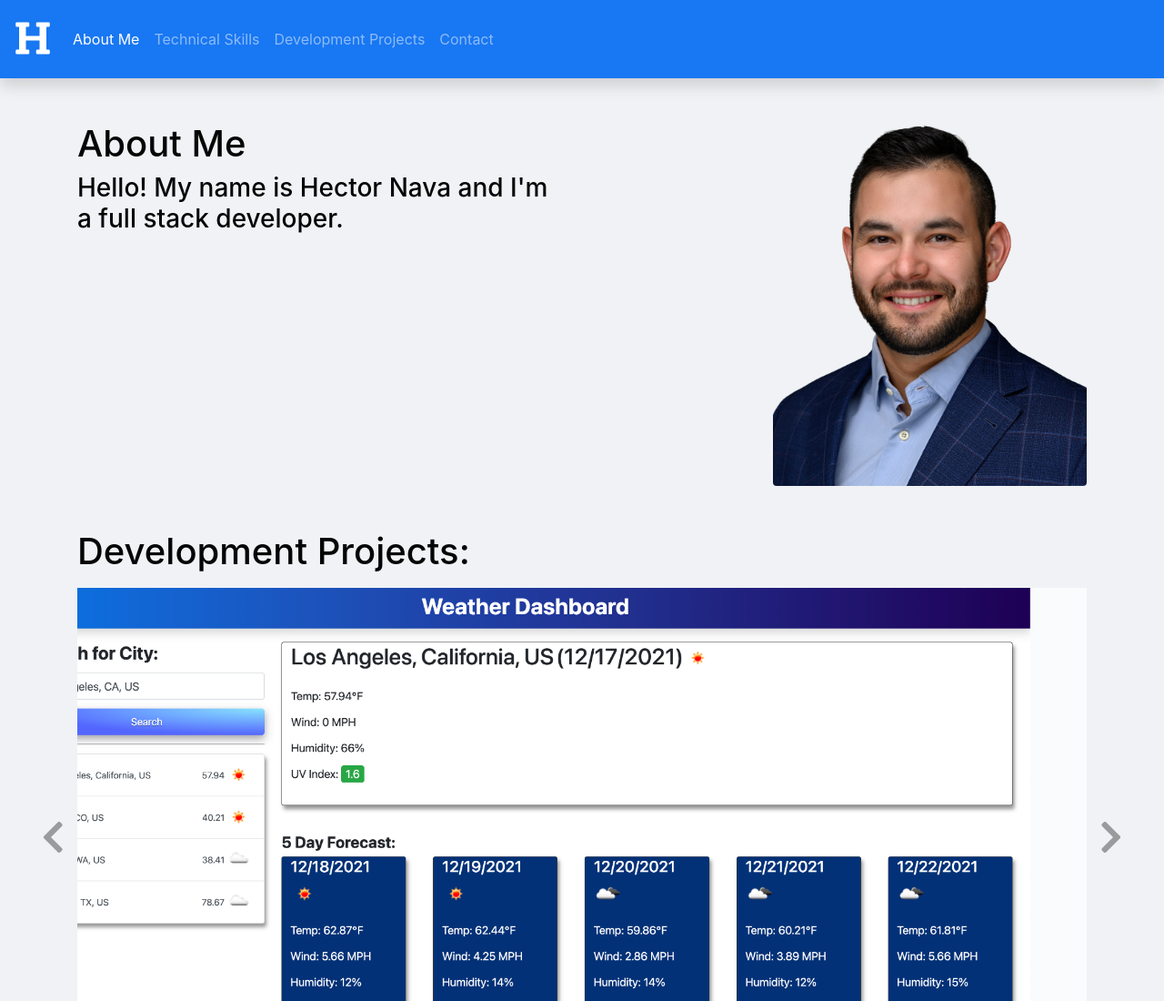
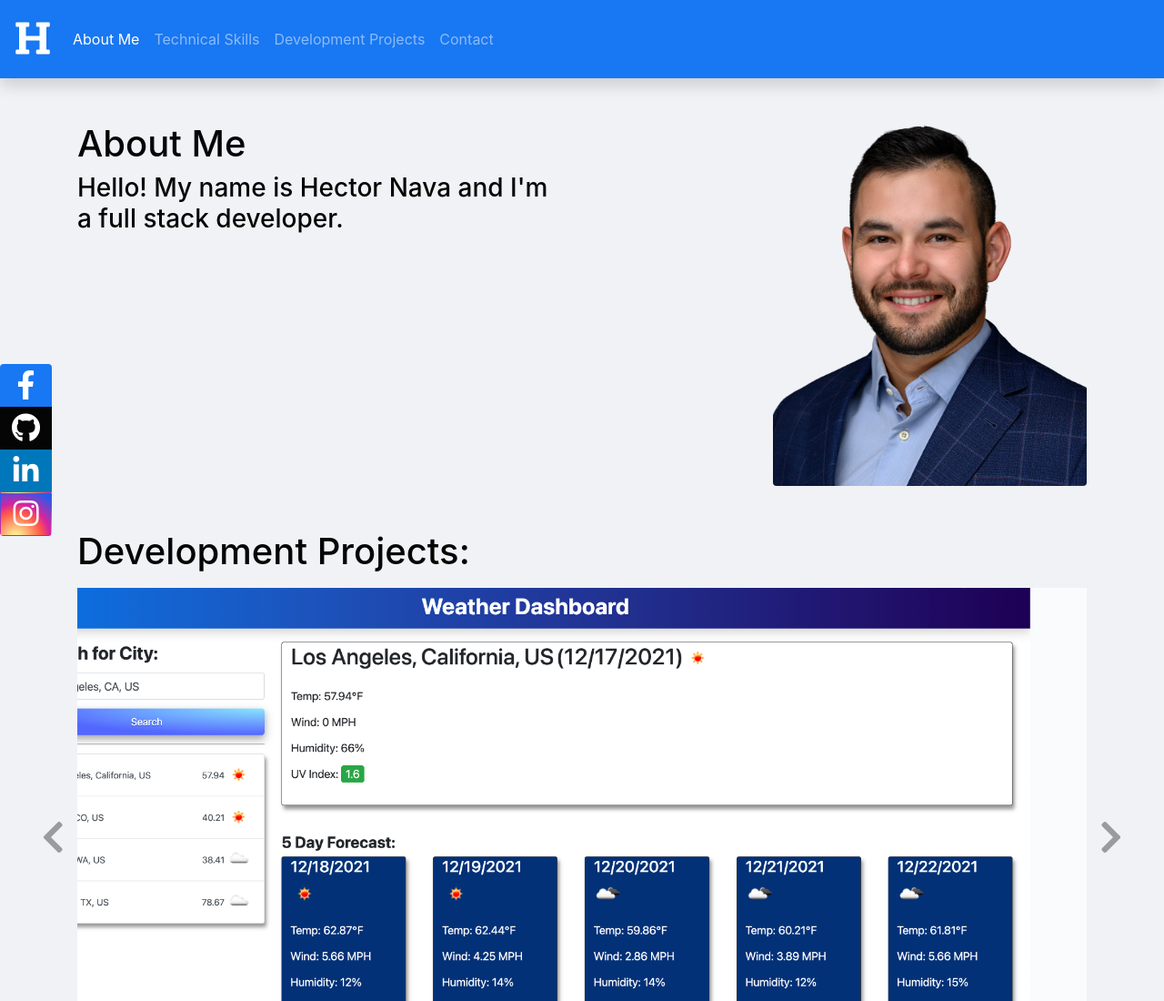
Before and after one commit to hnava47/PortfolioH7, a plain HTML site: page index.html in a window 1280 px wide. Shown: the top 1100 px of the page at 91% size. Drawn offline with nearby package versions, Linux system fonts and the light colour scheme.

Commit message:
Added social media links

```diff
--- a/assets/css/style.css
+++ b/assets/css/style.css
@@ -25,3 +25,24 @@ footer {
     font-size: 40px;
     color: #444;
 }
+
+#social {
+    position: fixed;
+    top: 50%;
+}
+
+#facebook {
+    background: #1877F2;
+}
+
+#github {
+    background: #050505;
+}
+
+#linkedin {
+    background: #0077ba;
+}
+
+#instagram {
+    background: radial-gradient(circle at 30% 107%, #fdf497 0%, #fdf497 5%, #fd5949 45%, #d6249f 60%, #285AEB 90%);
+}
--- a/index.html
+++ b/index.html
@@ -76,6 +76,28 @@
                 </div>
             </div>
         </main>
+        <div id="social" class="btn-group-vertical" role="group">
+            <button id="facebook" type="button" class="btn">
+                <a class="facebook" target="_blank" href="https://www.facebook.com/tito.nava/" title="Follow on Facebook">
+                    <i style="font-size: 2em; color: #FFFFFF;" class="fab fa-facebook-f"></i>
+                </a>
+            </button>
+            <button id="github" type="button" class="btn">
+                <a class="github" target="_blank" href="https://github.com/hnava47" title="Follow on GitHub">
+                    <i style="font-size: 2em; color: #FFFFFF;" class="fab fa-github"></i>
+                </a>
+            </button>
+            <button id="linkedin" type="button" class="btn">
+                <a class="linkedin" target="_blank" href="https://www.linkedin.com/in/hector-nava-mba" title="Connect on LinkedIn">
+                    <i style="font-size: 2em; color: #FFFFFF;" class="fab fa-linkedin-in"></i>
+                </a>
+            </button>
+            <button id="instagram" type="button" class="btn">
+                <a class="instagram" target="_blank" href="https://instagram.com/titonava35" title="Follow on Instagram">
+                    <i style="font-size: 2em; color: #FFFFFF;" class="fab fa-instagram"></i>
+                </a>
+            </button>
+        </div>
         <footer class="footer mt-auto py-3">
             <div class="container">
               <span class="text-muted">Place sticky footer content here.</span>
```
